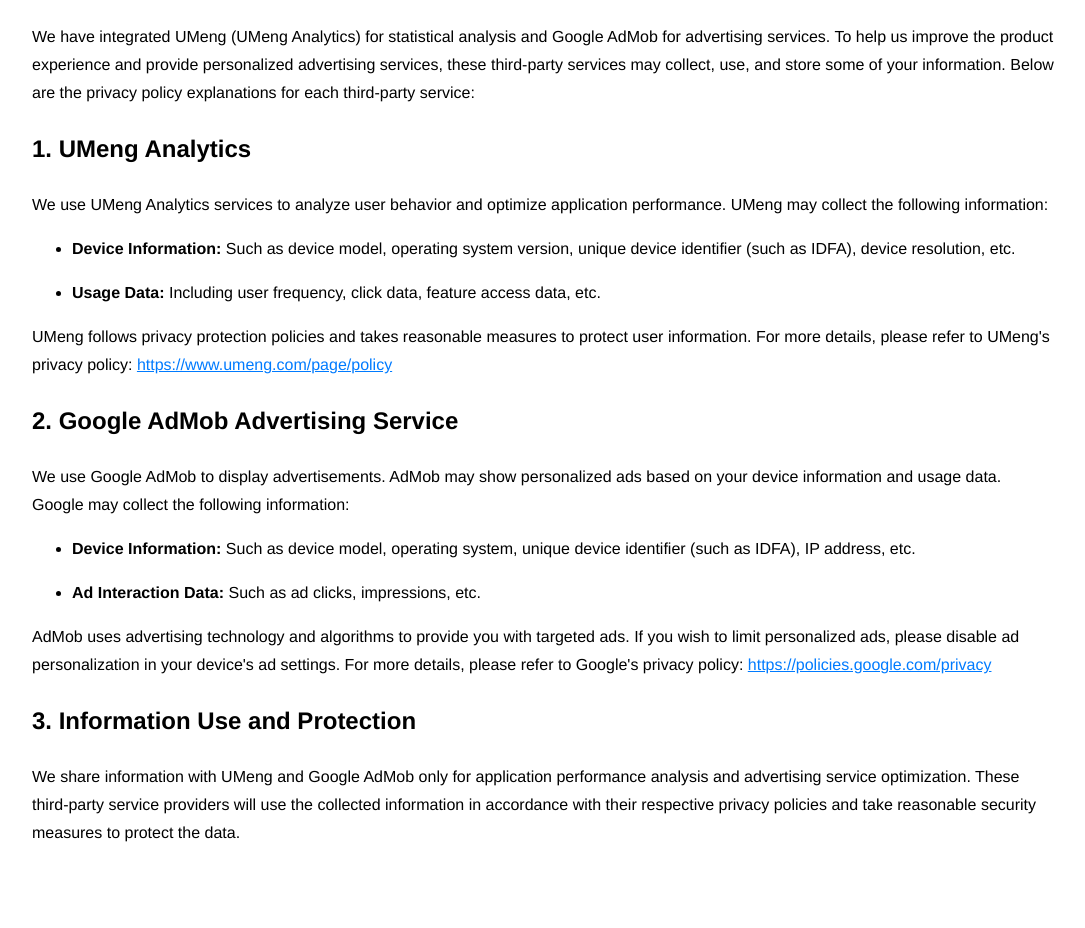
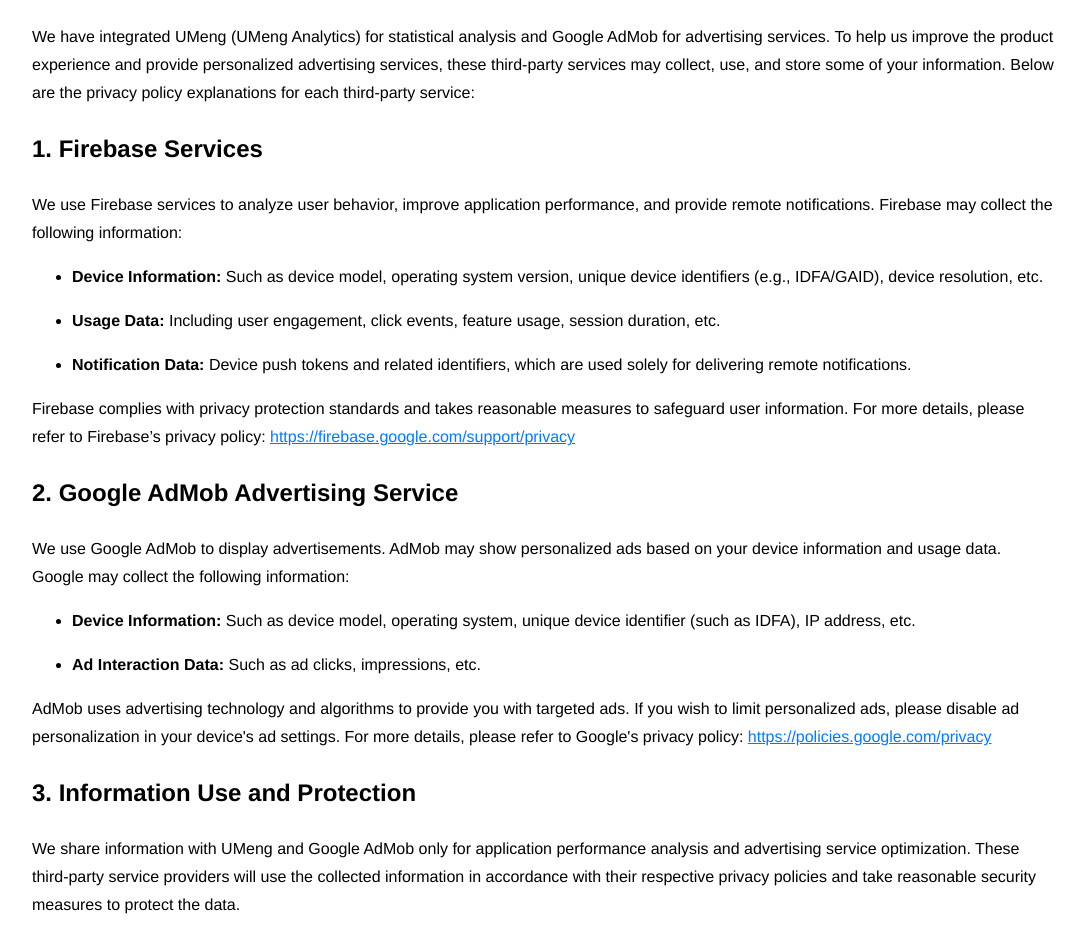
Before and after one commit to Cadmus0519/Cadmus0519.github.io, a plain HTML site: page PrivacyPolicy.html in a window 1280 px wide. Shown: the part 5842-6770 px from the top of the page, without its empty margins (96-1181 px from the left). Before the commit the page ends 6705 px from the top, so only its background shows below. Drawn offline with Linux system fonts and the light colour scheme.

Commit message:
Add files via upload

```diff
--- a/PrivacyPolicy.html
+++ b/PrivacyPolicy.html
@@ -306,17 +306,20 @@
                     <br>
                     <h2>Third-Party Partners</h2>
                     <p>We have integrated UMeng (UMeng Analytics) for statistical analysis and Google AdMob for advertising services. To help us improve the product experience and provide personalized advertising services, these third-party services may collect, use, and store some of your information. Below are the privacy policy explanations for each third-party service:</p>
-                    <h3>1. UMeng Analytics</h3>
-                    <p>We use UMeng Analytics services to analyze user behavior and optimize application performance. UMeng may collect the following information:</p>
+                    <h3>1. Firebase Services</h3>
+                    <p>We use Firebase services to analyze user behavior, improve application performance, and provide remote notifications. Firebase may collect the following information:</p>
                     <ul>
                         <li>
-                            <p><strong>Device Information:</strong> Such as device model, operating system version, unique device identifier (such as IDFA), device resolution, etc.</p>
+                            <p><strong>Device Information:</strong> Such as device model, operating system version, unique device identifiers (e.g., IDFA/GAID), device resolution, etc.</p>
                         </li>
                         <li>
-                            <p><strong>Usage Data:</strong> Including user frequency, click data, feature access data, etc.</p>
+                            <p><strong>Usage Data:</strong> Including user engagement, click events, feature usage, session duration, etc.</p>
+                        </li>
+                        <li>
+                            <p><strong>Notification Data:</strong> Device push tokens and related identifiers, which are used solely for delivering remote notifications.</p>
                         </li>
                     </ul>
-                    <p>UMeng follows privacy protection policies and takes reasonable measures to protect user information. For more details, please refer to UMeng's privacy policy: <a href="https://www.umeng.com/page/policy" style="color: #007BFF; text-decoration: underline;">https://www.umeng.com/page/policy</a></p>
+                    <p>Firebase complies with privacy protection standards and takes reasonable measures to safeguard user information. For more details, please refer to Firebase’s privacy policy: <a href="https://firebase.google.com/support/privacy" style="color: #007BFF; text-decoration: underline;">https://firebase.google.com/support/privacy</a></p>
                     <h3>2. Google AdMob Advertising Service</h3>
                     <p>We use Google AdMob to display advertisements. AdMob may show personalized ads based on your device information and usage data. Google may collect the following information:</p>
                     <ul>
```
Also changed, not shown: 1 other file.
